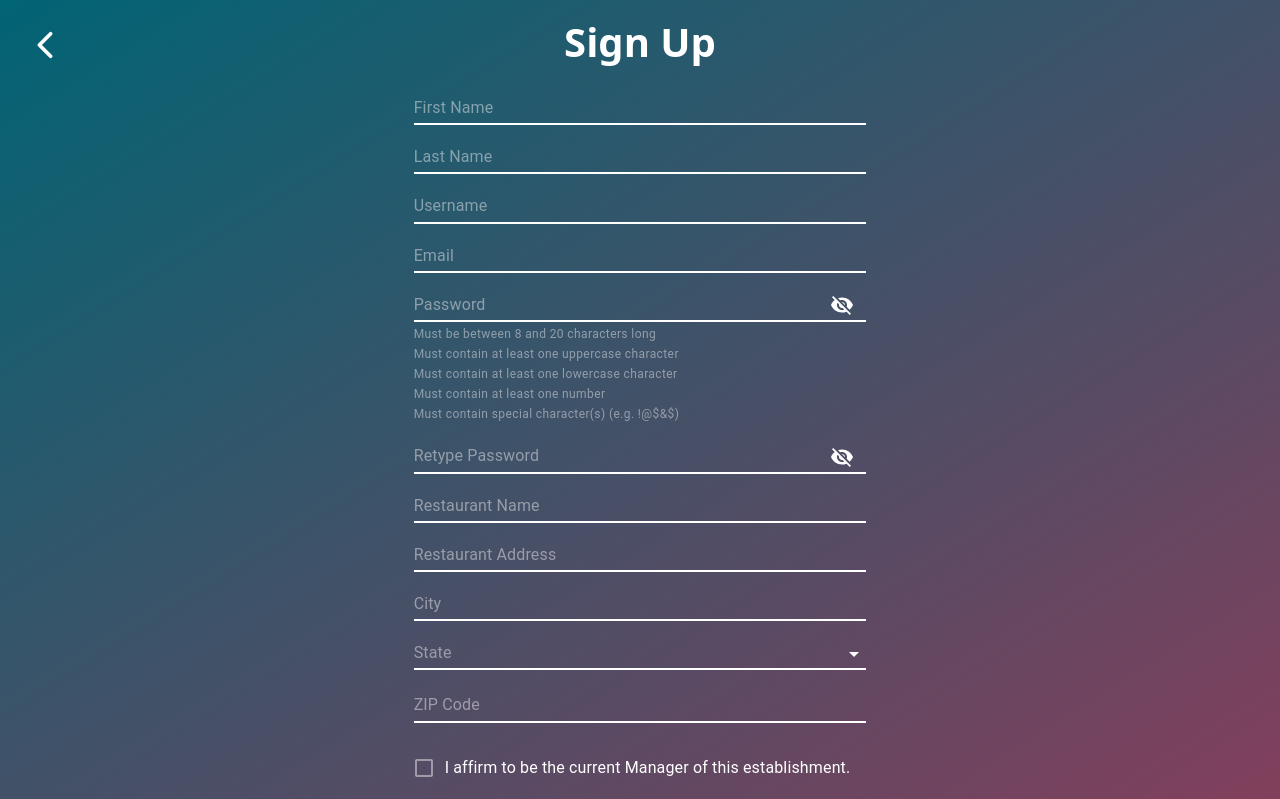
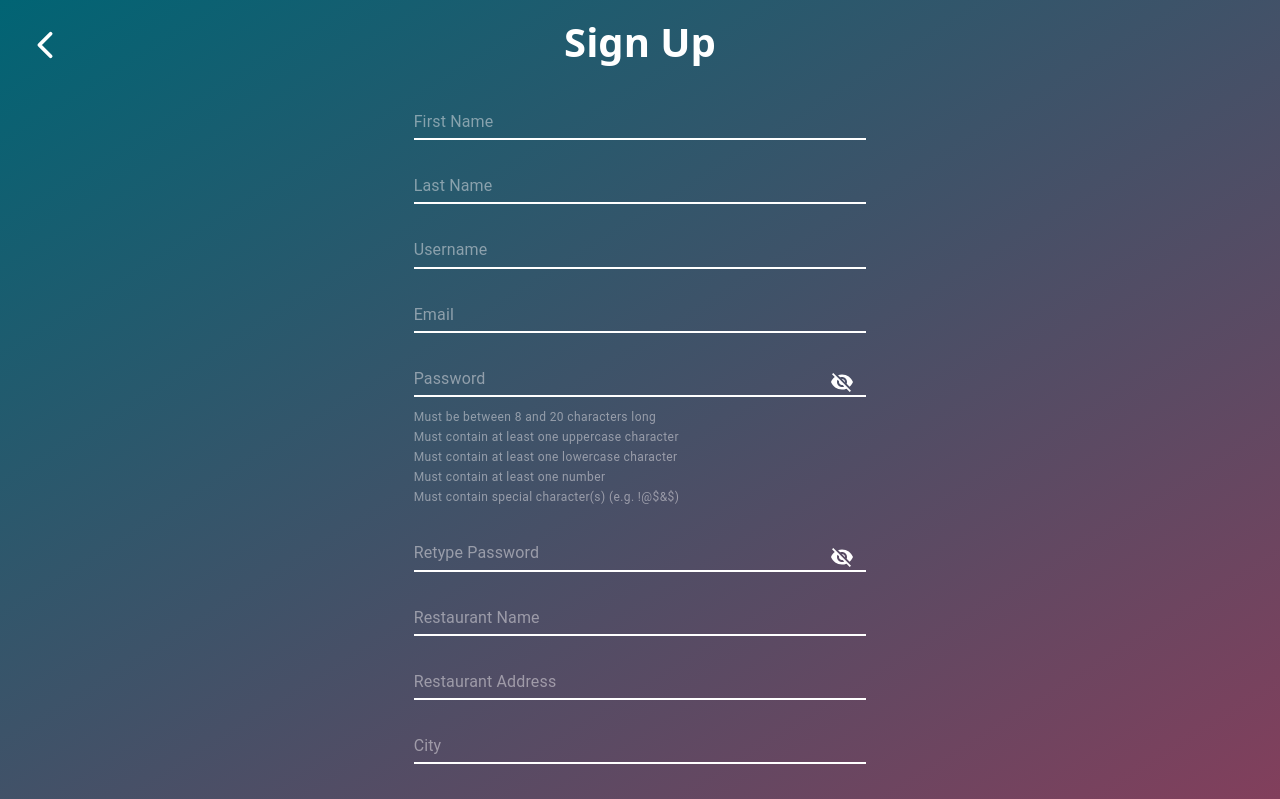
Before and after one commit to Mkamboykos/Zerbez-pwa, a React (Create React App) app in the folder client/: page /SignUp in a window 1280 px wide. Shown: the top 799 px of the page. Built offline with nearby package versions, Linux system fonts and the light colour scheme.

Commit message:
fixed sign up css

```diff
--- a/client/src/Components/Login_Page/SignUp.js
+++ b/client/src/Components/Login_Page/SignUp.js
@@ -522,7 +522,9 @@ class SignUp extends Component {
 
                     <MuiThemeProvider theme={theme}>
                         <FormControl>
+
                             <TextField
+                                id="first_name"
                                 label="First Name"
                                 type="text"
                                 name="first_name"
@@ -536,6 +538,7 @@ class SignUp extends Component {
 
                         <FormControl>
                             <TextField
+                                id="last_name"
                                 label="Last Name"
                                 type="text"
                                 name="last_name"
@@ -549,6 +552,7 @@ class SignUp extends Component {
 
                         <FormControl>
                             <TextField
+                                id="username"
                                 label="Username"
                                 type="text"
                                 name="username"
@@ -562,6 +566,7 @@ class SignUp extends Component {
 
                         <FormControl>
                             <TextField
+                                id="email"
                                 label="Email"
                                 type="email"
                                 name="email"
@@ -575,6 +580,7 @@ class SignUp extends Component {
 
                         <FormControl>
                             <TextField
+                                id="password"
                                 label="Password"
                                 name="password"
                                 fullWidth
@@ -611,6 +617,7 @@ class SignUp extends Component {
 
                         <FormControl>
                             <TextField
+                                id="retype_password"
                                 label="Retype Password"
                                 name="retypePassword"
                                 fullWidth
@@ -638,6 +645,7 @@ class SignUp extends Component {
 
                         <FormControl>
                             <TextField
+                                id="restaurant_name"
                                 label="Restaurant Name"
                                 type="text"
                                 name="restaurant_name"
@@ -651,6 +659,7 @@ class SignUp extends Component {
 
                         <FormControl>
                             <TextField
+                                id="restaurant_address"
                                 label="Restaurant Address"
                                 type="address"
                                 name="restaurant_address"
@@ -664,6 +673,7 @@ class SignUp extends Component {
 
                         <FormControl>
                             <TextField
+                                id="city"
                                 label="City"
                                 type="city"
                                 name="restaurant_city"
@@ -676,9 +686,9 @@ class SignUp extends Component {
                         </FormControl>
 
                         <FormControl error={this.state.errorRestaurantState}>
-                            <InputLabel id="dropdown-state-select" >State</InputLabel>
+                            <InputLabel id="dropdown-state-select" className="state-label">State</InputLabel>
                             <Select
-                                labelId="dropdown-state-select"
+                                label="dropdown-state-select"
                                 type="state"
                                 name="restaurant_state"
                                 fullWidth
@@ -745,6 +755,7 @@ class SignUp extends Component {
 
                         <FormControl>
                             <TextField
+                                id="zip_code"
                                 label="ZIP Code"
                                 type="numbers"
                                 name="restaurant_zip"
@@ -819,7 +830,7 @@ class SignUp extends Component {
 
                 </Form>
 
-                <Link to="/" className="link"><IoChevronBack className="Back_button_SignUp"/></Link>
+                <Link to={'/'} className="link" aria-label="Back to home"><IoChevronBack className="Back_button_SignUp"/></Link>
             </div>
         )
     }
--- a/client/src/index.css
+++ b/client/src/index.css
@@ -558,18 +558,36 @@ span.multiline-block {
 }
 
 label.MuiInputLabel-shrink {
-  transform: translate(0, 5.5px) scale(0.75);
+  transform: translate(0, 0px) scale(0.75);
   transform-origin: top left;
 }
 
 p.MuiFormHelperText-root {
   color: #00ff5a;
+  padding-top: 8px;
 }
 
-/* font weight of input text fields in the signup page */
-/* input.MuiInput-input{
-  font-weight: bold;
-} */
+input.MuiInputBase-input{
+  padding-bottom: 4px;
+}
+
+div.MuiFormControl-root{
+  padding-top: 9px;
+}
+
+label.MuiInputLabel-formControl{
+  top: 5px;
+}
+
+label.state-label {
+  padding-top: 11px;
+}
+
+div.MuiSelect-select.MuiSelect-select {
+  padding-bottom: 8px;
+  padding-top: 12px;
+  display: inline-flex;
+}
 
 
 
```
